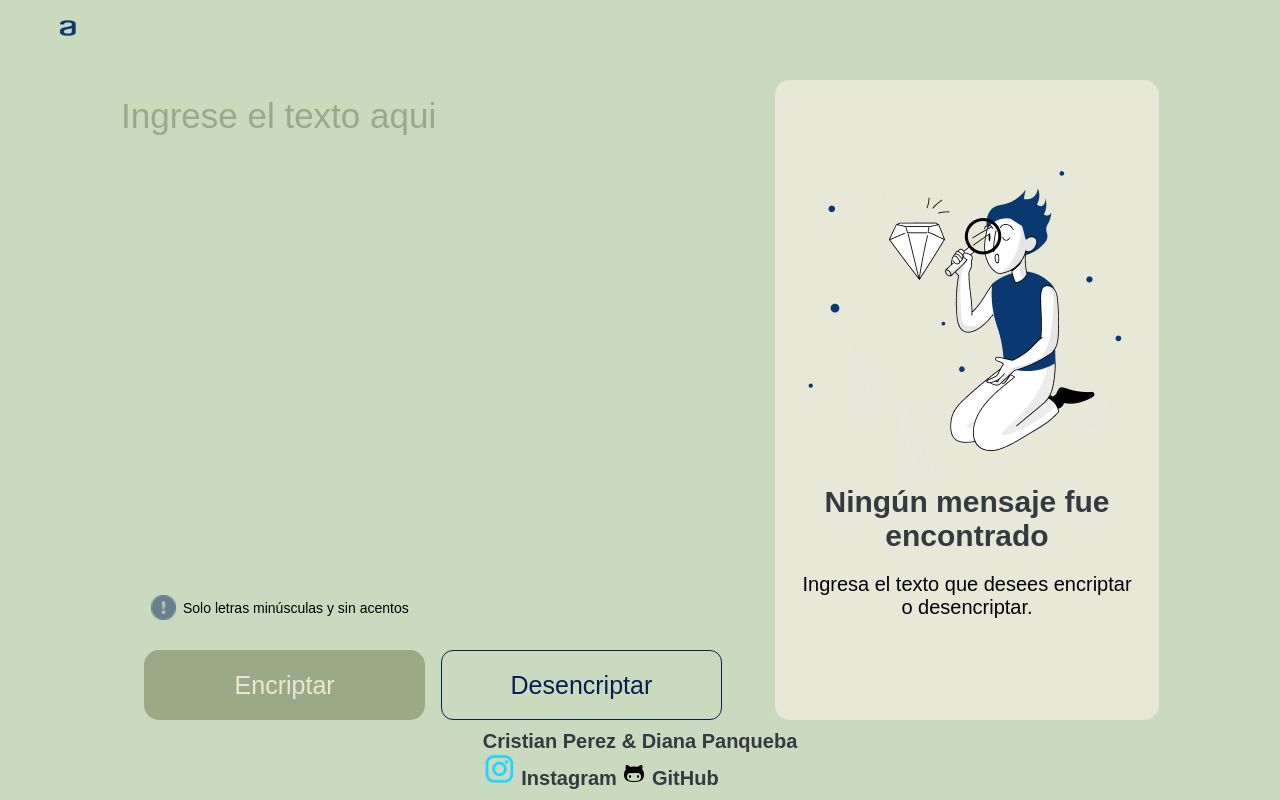
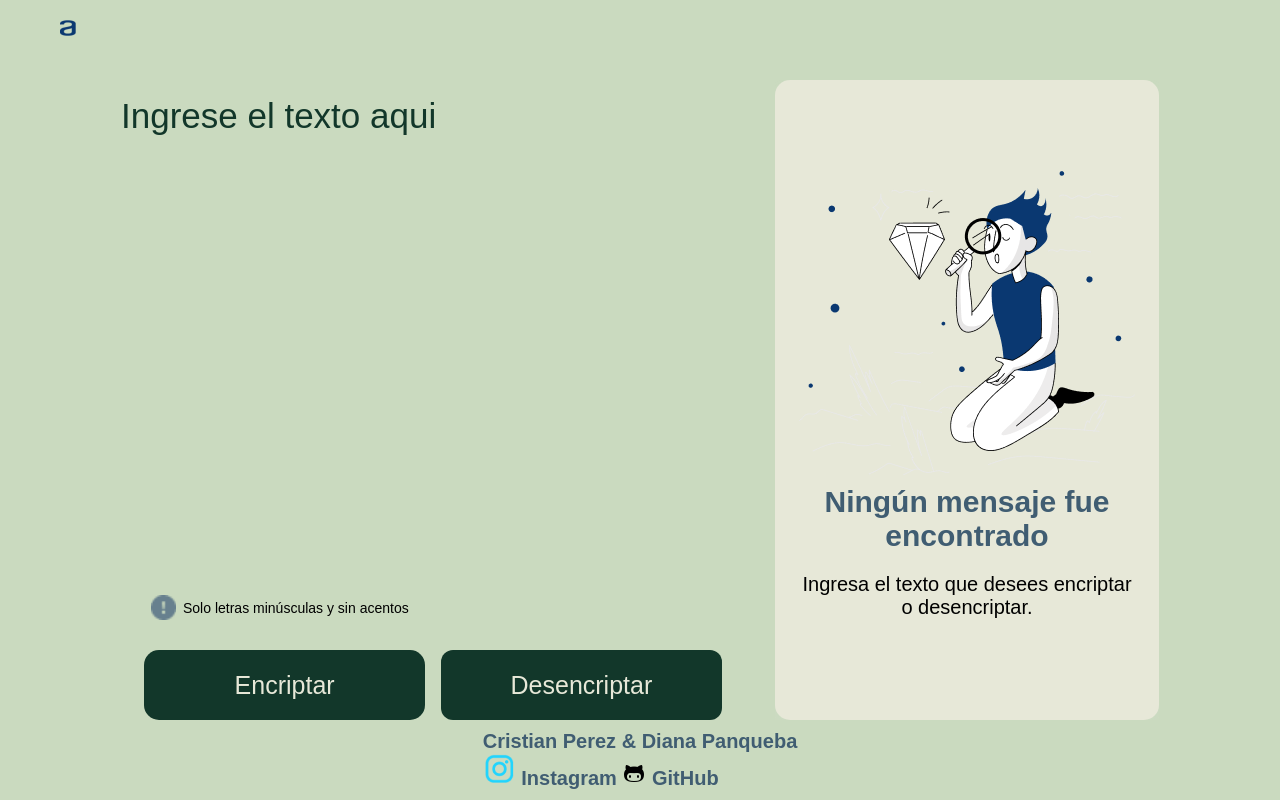
Before and after one commit to CristianAndresPB/encriptor, a plain HTML site: page index.html in a window 1280 px wide. Drawn offline with Linux system fonts and the light colour scheme.

Commit message:
Actualizar colores en los botones

```diff
--- a/style.css
+++ b/style.css
@@ -6,10 +6,10 @@
     --dark-blue-100: #609ed4;
     --dark-blue-200: #356ea9;
     --dark-blue-300: #0a3871;
-    --dark-blue-400: #9CA986;
-    --dark-blue-500: #052051;
+    --dark-blue-400: #12372A;
+    --dark-blue-500: #0D9276;
 
-    --light-blue-100: #f3f5fc;
+    --light-blue-100: #0D9276;
     --light-blue-200: #eff1fa;
     --light-blue-300: #e9ecf8;
     --light-blue-400: #aab2d5;
@@ -19,7 +19,7 @@
     --gray-200: #adb5bd;
     --gray-300: #868e96;
     --gray-400: #495057;
-    --gray-500: #343a40;
+    --gray-500: #405D72;
 
   }
 
@@ -126,10 +126,10 @@
   }
 
   .secondary-button {
-    background-color: var(--bg);
+    background-color: var(--dark-blue-400);
     border-radius: 1.2rem;
-    border: 0.1rem solid var(--dark-blue-500);
-    color: var(--dark-blue-500);
+    border: none;
+    color: var(--white);
     width: 80%;
     cursor: pointer;
     font-size: 1.6rem;
```
